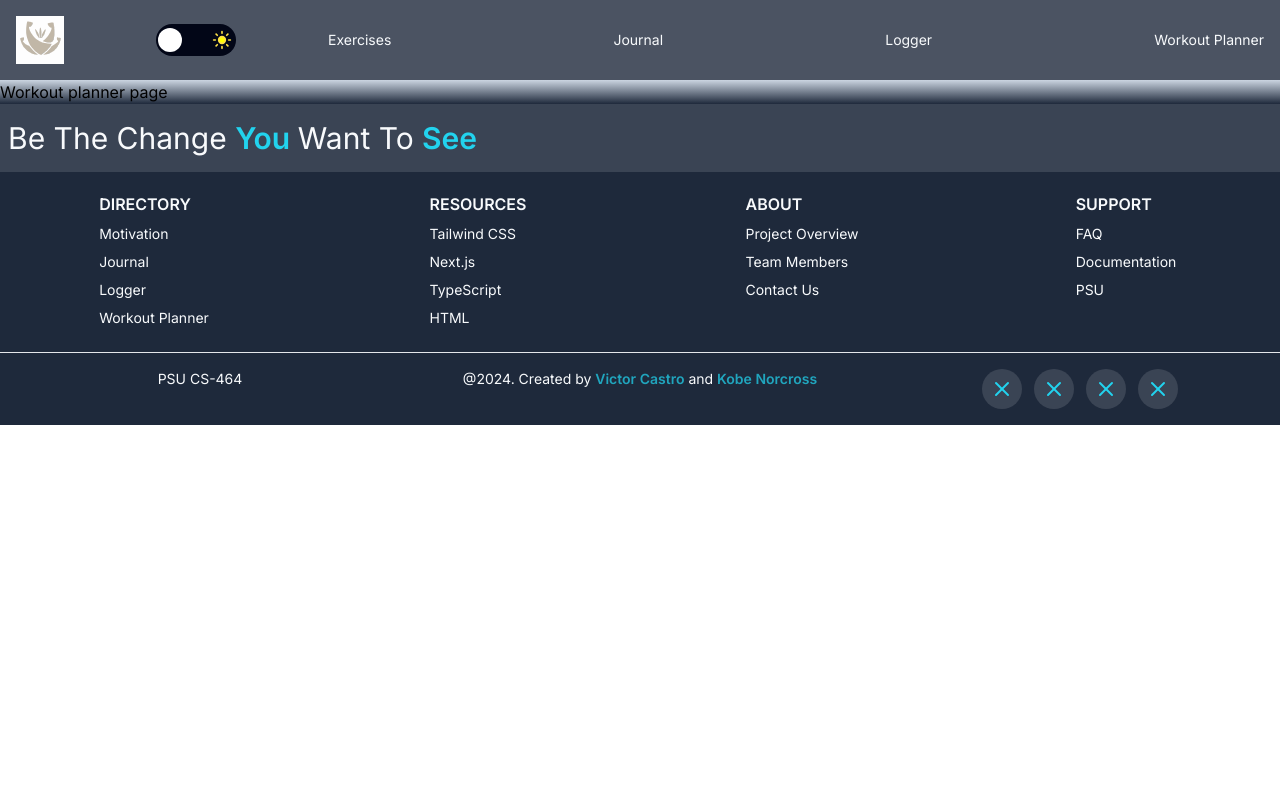
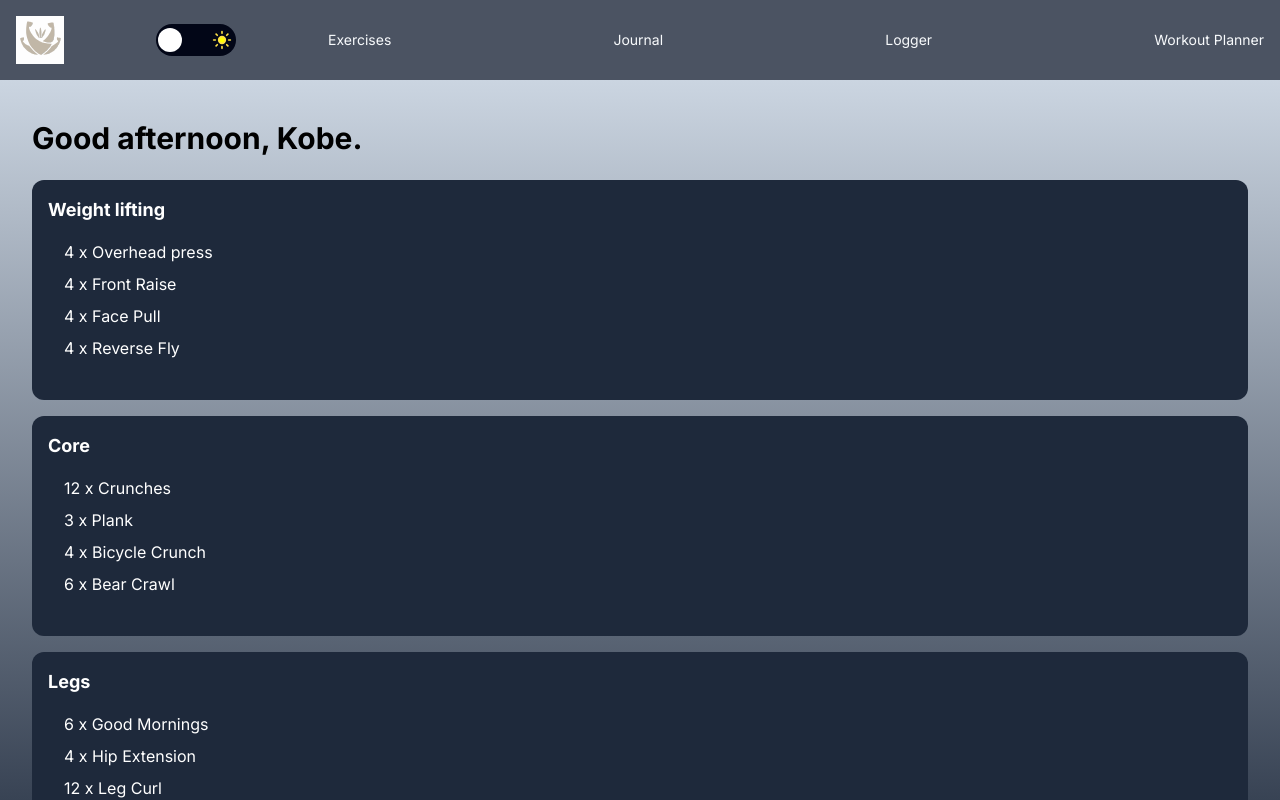
Before and after one commit to Norcrossover/fitness-finesse, a Next.js app: page /dashboard/planner in a window 1280 px wide. Shown: the top 800 px of the page. Built offline with nearby package versions, Linux system fonts and the light colour scheme.

Commit message:
Created the exercise component and portion for the workout planner page

```diff
--- a/app/dashboard/planner/page.tsx
+++ b/app/dashboard/planner/page.tsx
@@ -1,3 +1,41 @@
-export default function Page() {
-  return <p>Workout planner page</p>;
-}
+import WorkoutCategory from "@/components/features/workout/WorkoutCategory";
+
+const Planner = () => {
+  return (
+    <div className="flex flex-col mx-8 my-10">
+      {/* Not sure if we want to pass in a prop of user here */}
+      <h1 className="text-3xl font-bold mb-6">Good afternoon, Kobe.</h1>
+      <div className="w-3/4 text-center sm:w-auto sm:text-left">
+        <WorkoutCategory
+          title="Weight lifting"
+          exercises={[
+            "4 x Overhead press",
+            "4 x Front Raise",
+            "4 x Face Pull",
+            "4 x Reverse Fly",
+          ]}
+        />
+        <WorkoutCategory
+          title="Core"
+          exercises={[
+            "12 x Crunches",
+            "3 x Plank",
+            "4 x Bicycle Crunch",
+            "6 x Bear Crawl",
+          ]}
+        />
+        <WorkoutCategory
+          title="Legs"
+          exercises={[
+            "6 x Good Mornings",
+            "4 x Hip Extension",
+            "12 x Leg Curl",
+            "4 x Romanian Deadlift",
+          ]}
+        />
+      </div>
+    </div>
+  );
+};
+
+export default Planner;
--- a/components/features/workout/WorkoutCategory.tsx
+++ b/components/features/workout/WorkoutCategory.tsx
@@ -0,0 +1,24 @@
+// For each item
+type Category = {
+  title: string;
+  exercises: string[];
+};
+
+const WorkoutCategory = ({ title, exercises }: Category) => {
+  return (
+    // Similar to that of the wire frame
+    <div className="text-white mb-4 bg-slate-800 rounded-xl p-4">
+      <h2 className="text-lg font-bold">{title}</h2>
+      <div className="p-4 rounded-lg">
+        {/* Placeholder data, later it will loop through exercised fetched from */}
+        {exercises.map((exercise, index) => (
+          <p key={index} className="mb-2">
+            {exercise}
+          </p>
+        ))}
+      </div>
+    </div>
+  );
+};
+
+export default WorkoutCategory;
```
